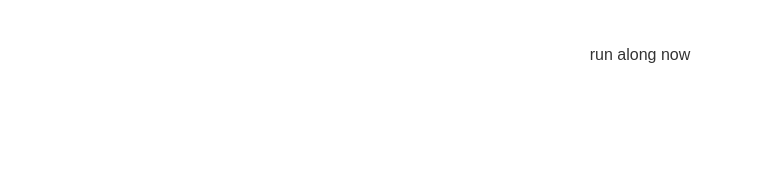
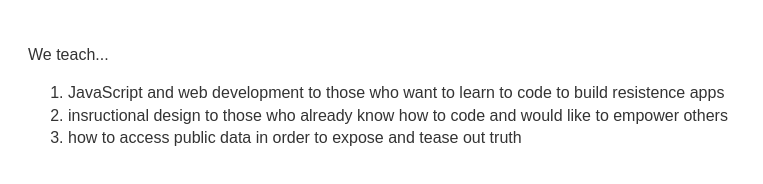
Before and after one commit to dizehacioglu/resistjs, a plain HTML site: page index.html in a window 1280 px wide. Shown: the whole page, without its empty margins (0-763 px from the left). Drawn offline with Linux system fonts and the light colour scheme.

Commit message:
updated index

```diff
--- a/index.html
+++ b/index.html
@@ -6,6 +6,13 @@
     <link rel="stylesheet" href="./main.css">
   </head>
   <body>
-    <p>run along now</p>
+    <p>
+      <span>We teach...</span>
+      <ol>
+        <li>JavaScript and web development to those who want to learn to code to build resistence apps</li>
+        <li>insructional design to those who already know how to code and would like to empower others</li>
+        <li>how to access public data in order to expose and tease out truth</li>
+      </ol>
+    </p>
   </body>
 </html>
--- a/main.css
+++ b/main.css
@@ -4,6 +4,6 @@ body {
   line-height: 1.4;
   color: #333;
   background-color: #fff;
-  text-align: center;
   padding-top: 20px;
+  padding-left: 20px;
 }
```
